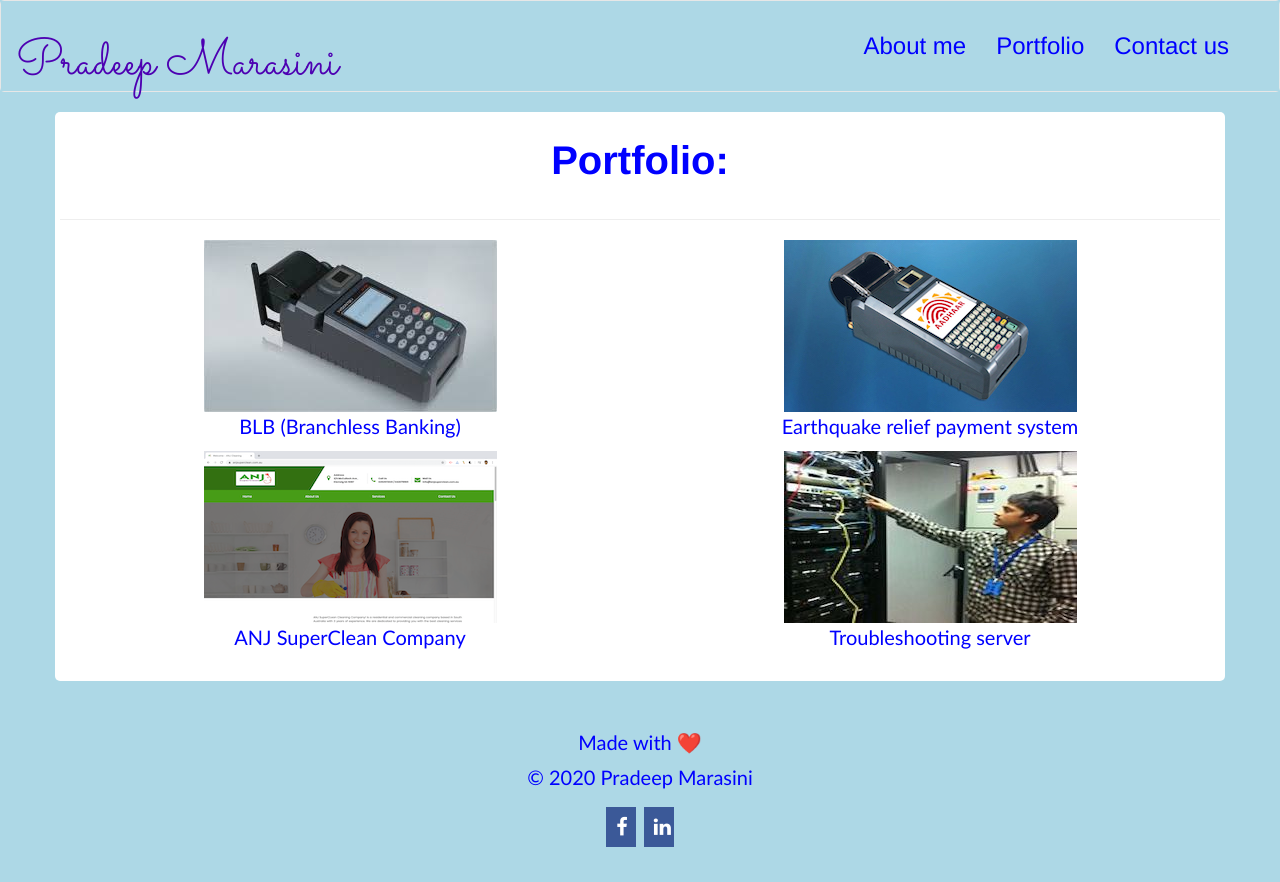
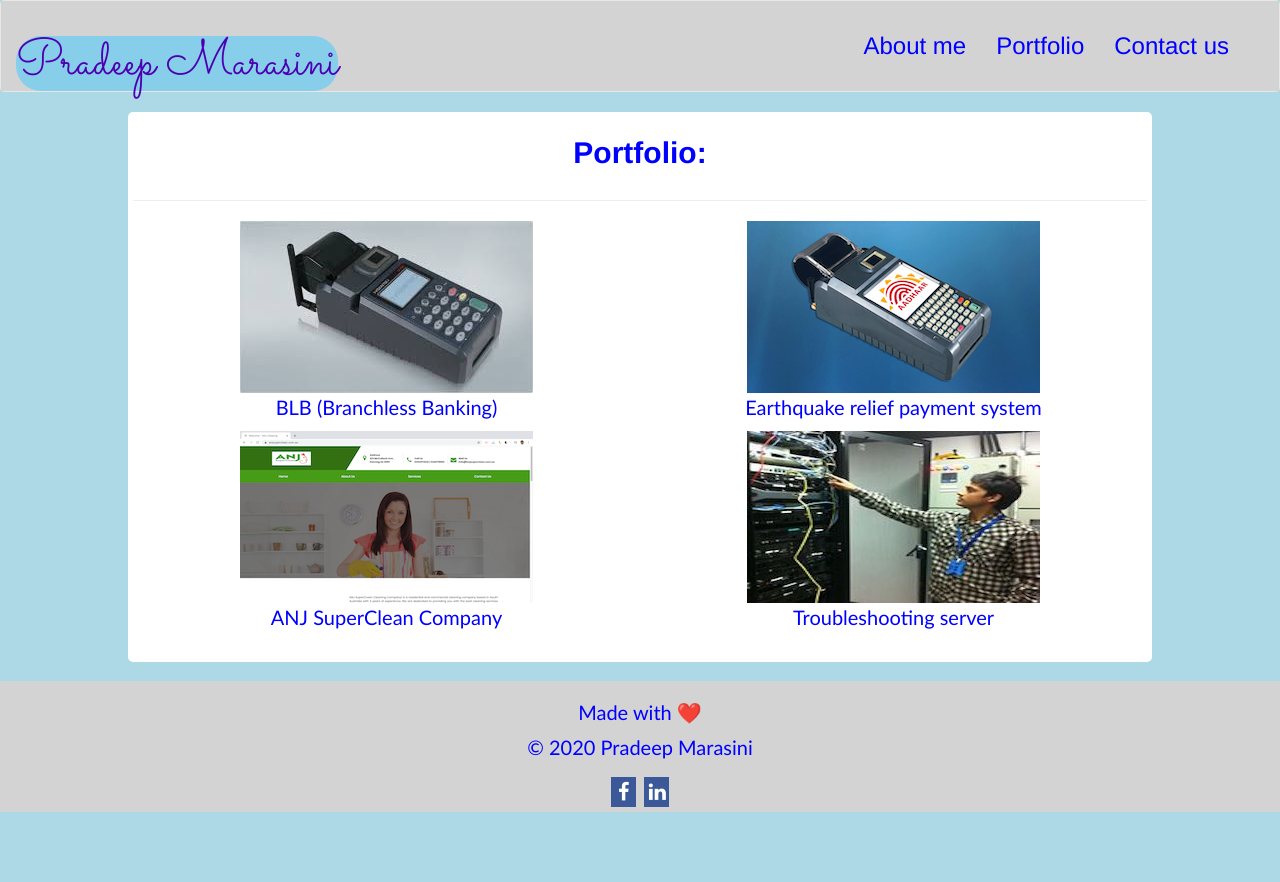
Before and after one commit to marasinipradeep/pradeep-marasini-portfolio, a plain HTML site: page html/portfolio.html in a window 1280 px wide. After the commit the page ends 812 px from the top, so only its background shows below. Drawn offline with nearby package versions, Linux system fonts and the light colour scheme.

Commit message:
#Footer fixed on bottom

```diff
--- a/asset/css/style.css
+++ b/asset/css/style.css
@@ -5,14 +5,26 @@
     margin: 0px;
     padding: 0px;
 }
-body{background:lightblue;}
+body{
+    background:	#ADD8E6;
+    position: relative;
+    padding-bottom: 150px;
+    min-height: 100vh;
+   }
+
 p{font-size: 20px; font-family: 'Trebuchet MS', 'Lucida Sans Unicode', 'Lucida Grande', 'Lucida Sans', Arial, sans-serif;}
-h1{color:#4d00b2;font-size: 50px;font-family: 'Sacramento', cursive, Arial, sans-serif;}
+h1{
+     background: skyblue;
+     color:#4d00b2;
+     font-size: 50px;font-family: 'Sacramento', cursive, Arial, sans-serif;
+     border-radius: 25px;
+    }
 h1, ul{text-align: center;list-style: inside;}
+form{font-size: 20px;}
 
 /* ----Start of top header with navigation links---- */
 .navbar-nav{padding: 20px;font-size: 24px;float: right;}
-.navbar-default .navbar-nav>li>a  {color: blue;}
+.navbar-default .navbar-nav>li>a  {color: #0000FF;}
 .navbar-nav li{display: inline-flex;justify-content: center;}
 
 /* ----Basic design container for main contents after navbar and before footer---- */
@@ -20,32 +32,35 @@
     border-radius: 5px;
     background-color: #ffffff;
     padding: 20px;
-    color: blue;
+    color: #0000FF;
+    max-width: 80%;
   }
 
   /* Miscellaneous, applying own css properties on bootstrap classes and other elements*/
   .row{text-align:center ;}
-  .container-fluid {background: lightblue;}
+  .container-fluid {background: #D3D3D3;}
   .resetimages{max-height: 80vh;max-width: 100%;}
-  .reset-portfolio-images{max-height: 80vh;max-width: 80%;}
-  .contentheadingsize{margin-bottom: 10px; font-size: 40px;}
+  .contentheadingsize{font-size: 30px;}
+
 
 
 /* ----Start of footer---- */
 #bottomfooter{
-    padding: 30px;
-    clear: both;
+    position: absolute;
+    bottom: 0px;
     font-family: 'Trebuchet MS', 'Lucida Sans Unicode', 'Lucida Grande', 'Lucida Sans', Arial, sans-serif;
     text-align: center;
-    color: blue;
+    color: #0000FF;
+    background: #D3D3D3;
+    width: 100%;
 }
 #bottomheading{font-size: 20px; }
 
 /*Modifaction of font awesome icons*/
 .fa {
-    padding: 10px;
+    padding: 5px;
     font-size: 20px;
-    width: 30px;
+    width: 25px;
     text-align: center;
     text-decoration: none;
     margin: 5px 2px;
@@ -69,13 +84,13 @@
 @media only screen and (max-width:640px) and (min-width: 321px){
     h1{margin: 0px; font-size: 32px;}
     .navbar-nav{float: none;padding: 0px;font-size: 18px;}
-    .resetimages{float: none;}
+
 }
 
     /* If screen size is 320px wide, or less, set the follwing:*/
 @media only screen and (max-width:320px){
     h1{ margin: 0px; font-size: 30px;}
     .navbar-nav{padding: 0px;font-size: 15px;}
-    .resetimages{float: none;}
+
 }
 /*End of Page*/
--- a/html/portfolio.html
+++ b/html/portfolio.html
@@ -53,7 +53,7 @@
     <!--Start of portfolio images second row-->
     <section class="row">
       <div class="col-md-6" tabindex="0">
-        <img class="card-img-top reset-portfolio-images" src="../asset/images/BLB.jpeg"
+        <img class="card-img-top resetimages" src="../asset/images/BLB.jpeg"
           alt="Branchless banking is an alternative solution where physical branch is not possible">
         <div class="card-body">
           <p class="card-text">BLB (Branchless Banking)</p>
@@ -61,7 +61,7 @@
       </div>
 
       <div class="col-md-6" tabindex="0">
-        <img class="card-img-top reset-portfolio-images" src="../asset/images/gl11-header.jpg"
+        <img class="card-img-top resetimages" src="../asset/images/gl11-header.jpg"
           alt="Finger scanning system introduced for paying Earthquake victim">
         <div class="card-body">
           <p class="card-text">Earthquake relief payment system</p>
@@ -73,7 +73,7 @@
     <!--Start third row-->
     <section class="row">
       <div class="col-md-6 " tabindex="0">
-        <img class="card-img-top reset-portfolio-images" src="../asset/images/anjSuperClean.png"
+        <img class="card-img-top resetimages" src="../asset/images/anjSuperClean.png"
           alt="We do the spottless cleaning, south Australian based cleaning company ">
         <div class="card-body">
           <p class="card-text">ANJ SuperClean Company</p>
@@ -81,12 +81,13 @@
       </div>
 
       <div class="col-md-6" tabindex="0">
-        <img class="card-img-top reset-portfolio-images" src="../asset/images/networking.jpg"
+        <img class="card-img-top resetimages" src="../asset/images/networking.jpg"
           alt="Me trying to fix server side hardware problem">
         <div class="card-body">
           <p class="card-text">Troubleshooting server</p>
         </div>
       </div>
+    </section>
       <!--End of third row-->
   </main>
 
```
Also changed, not shown: html/contact.html (+9 -5 lines).
